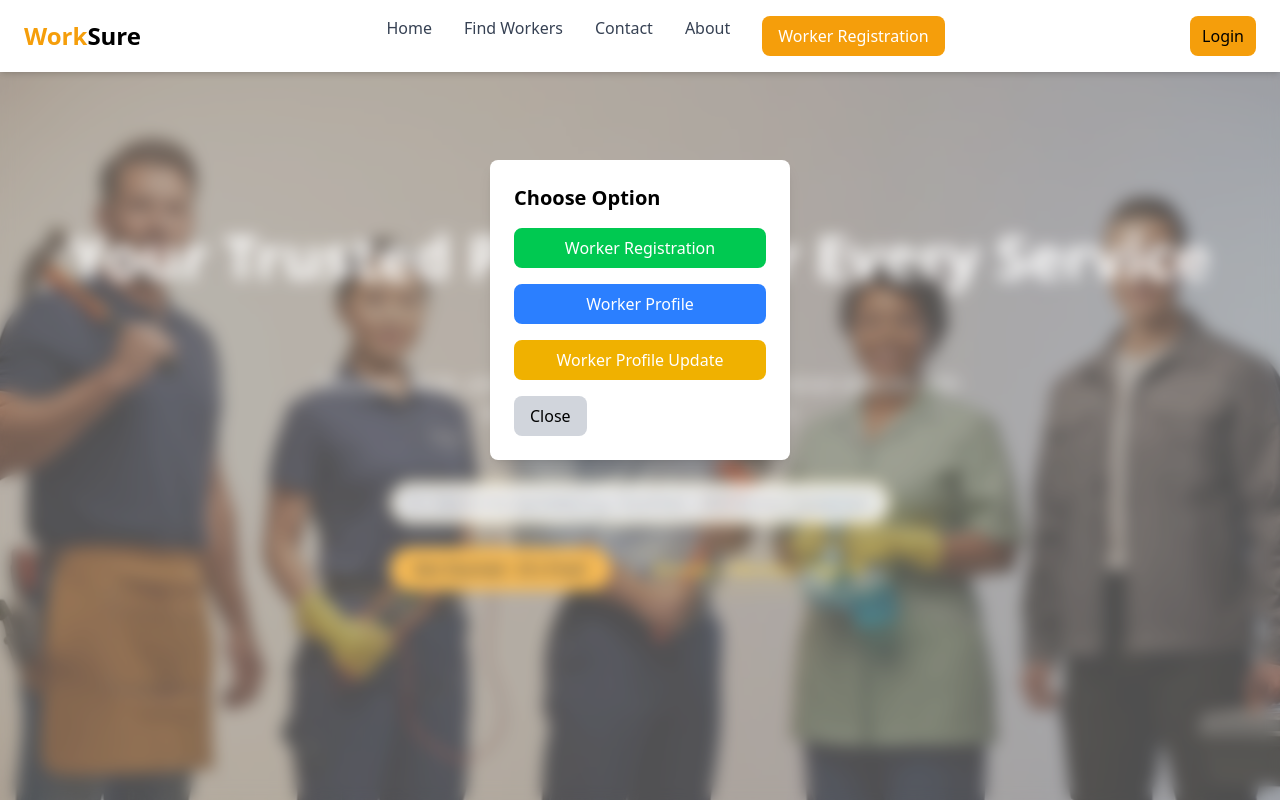
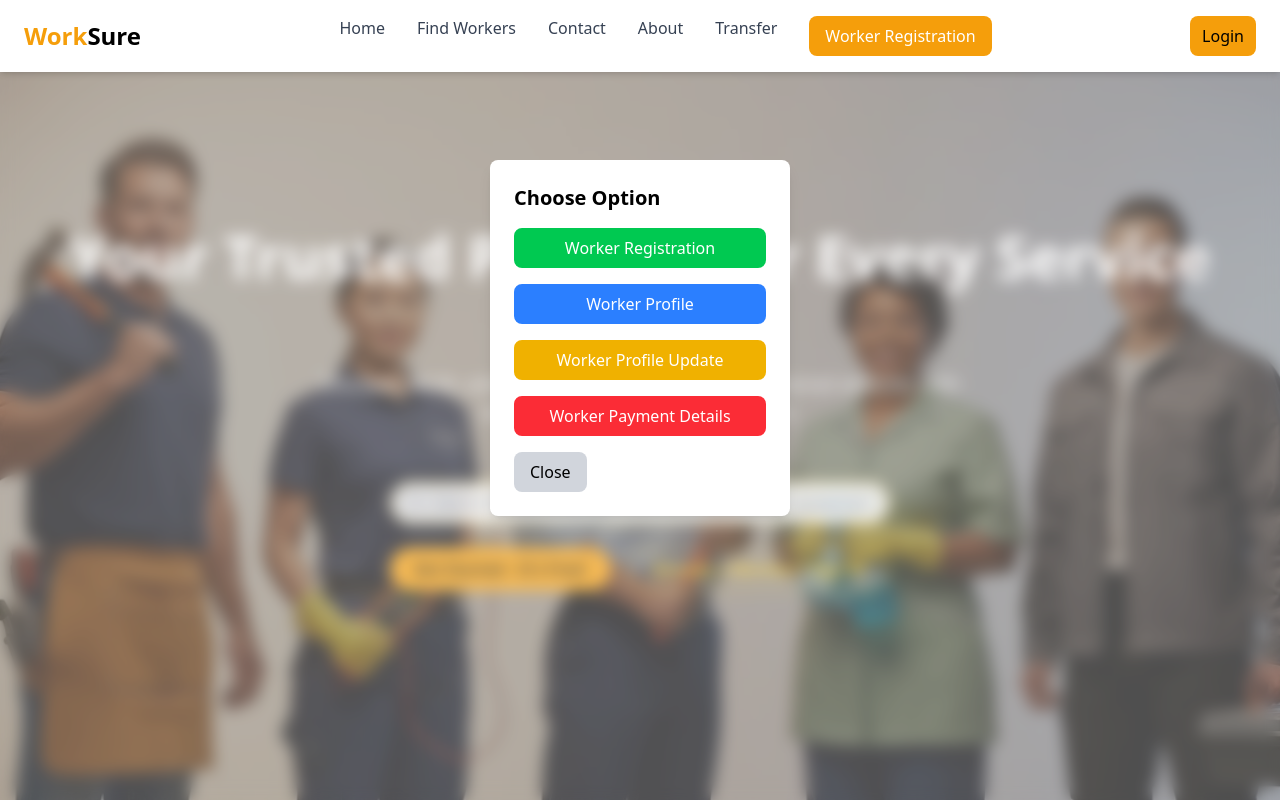
Before and after one commit to HasalKenula/WorkSure-frontend, a React (Vite) app: page / in a window 1280 px wide. Both pictures are taken after a click on the button "Worker Registration". Shown: the top 800 px of the page. Built offline with nearby package versions, Linux system fonts and the light colour scheme.

Commit message:
added transfer and bank section to navbar

```diff
--- a/src/components/NavBar.jsx
+++ b/src/components/NavBar.jsx
@@ -55,6 +55,7 @@ export default function Navbar() {
           <li className="hover:text-primary cursor-pointer"><Link to="/workerDetails">Find Workers</Link></li>
           <li className="hover:text-primary cursor-pointer"><Link to="/contact">Contact</Link></li>
           <li className="hover:text-primary cursor-pointer"><Link to="/about">About</Link></li>
+          <li className="hover:text-primary cursor-pointer"><Link to="/transfer">Transfer</Link></li>
           <li className="hover:text-primary cursor-pointer"> <WorkerCardModal triggerButtonText="Worker Registration" /></li>
         </ul>
 
@@ -102,6 +103,7 @@ export default function Navbar() {
           <li className="hover:text-primary cursor-pointer"><Link to="/workerDetails">Find Workers</Link></li>
           <li className="hover:text-primary cursor-pointer"><Link to="/contact">Contact</Link></li>
           <li className="hover:text-primary cursor-pointer"><Link to="/about">About</Link></li>
+          <li className="hover:text-primary cursor-pointer"><Link to="/transfer">Transfer</Link></li>
           <li className="hover:text-primary cursor-pointer"> <WorkerCardModal triggerButtonText="Find Workers" /></li>
 
           {isLoggedIn && (
--- a/src/components/WorkerCardModal.jsx
+++ b/src/components/WorkerCardModal.jsx
@@ -110,6 +110,20 @@ export default function WorkerCardModal({ triggerButtonText = "Find Worker", but
         navigate("/workerProfileUpdate");
     };
 
+    const handleBankDetails = () => {
+        if (!worker && !payment) {
+            toast.error("Please register first.");
+            return;
+        }
+
+        if (worker.isBlocked) {
+            toast.error("Your account is blocked. You cannot add the payment details.");
+            return;
+        }
+
+        navigate("/bank");
+    };
+
 
     return (
         <div>
@@ -151,6 +165,13 @@ export default function WorkerCardModal({ triggerButtonText = "Find Worker", but
                     >
                         Worker Profile Update
                     </button>
+
+                     <button
+                        onClick={handleBankDetails}
+                        className="px-4 py-2 bg-red-500 text-white rounded-lg"
+                    >
+                        Worker Payment Details
+                    </button>
                 </div>
 
                 <button
--- a/src/pages/AdminDashBoard.jsx
+++ b/src/pages/AdminDashBoard.jsx
@@ -356,7 +356,8 @@ export default function AdminDashBoard() {
                                 return (
                                     <div key={emp.id} className="w-[40%] flex justify-center items-center lg:gap-2 lg:p-2">
                                         <img
-                                            src={Man}
+                                            // src={Man}
+                                            src={emp.user?.imageUrl || Man}
                                             alt="profile"
                                             className="w-[50px] aspect-square rounded-full object-cover"
                                         />
```
